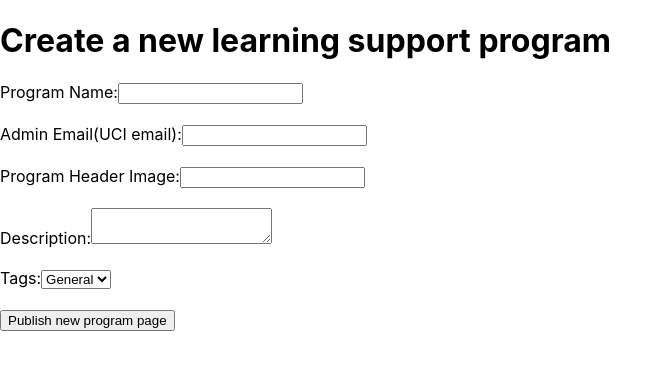
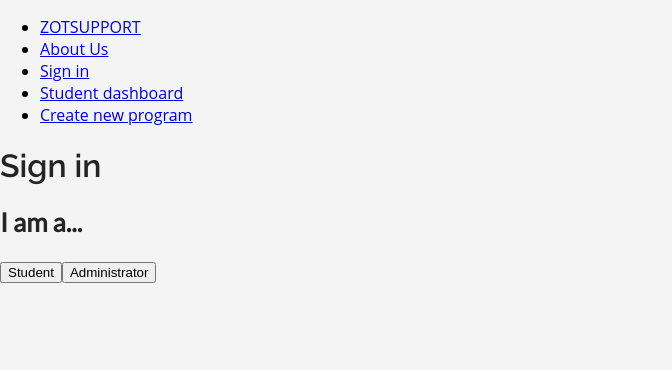
Before and after one commit to mezzaldi/ZOTSUPPORT, a React (Create React App) app in the folder frontend/: page /SignIn in a window 1280 px wide. Shown: the top 370 px of the page, without its empty margins (0-672 px from the left). Built offline with nearby package versions, Linux system fonts and the light colour scheme.

Commit message:
Set up page routing and global stylesheet

```diff
--- a/frontend/package.json
+++ b/frontend/package.json
@@ -7,8 +7,10 @@
     "@testing-library/react": "^13.4.0",
     "@testing-library/user-event": "^13.5.0",
     "axios": "^1.6.5",
+    "node-sass": "^7.0.3",
     "react": "^18.2.0",
     "react-dom": "^18.2.0",
+    "react-router-dom": "^6.21.3",
     "react-scripts": "5.0.1",
     "web-vitals": "^2.1.4"
   },
--- a/frontend/public/index.html
+++ b/frontend/public/index.html
@@ -24,6 +24,13 @@
       work correctly both with client-side routing and a non-root public URL.
       Learn how to configure a non-root public URL by running `npm run build`.
     -->
+
+    <!-- Google fonts import -->
+    <link rel="preconnect" href="https://fonts.googleapis.com">
+    <link rel="preconnect" href="https://fonts.gstatic.com" crossorigin>
+    <link href="https://fonts.googleapis.com/css2?family=Raleway:wght@600&display=swap" rel="stylesheet">
+    <link href="https://fonts.googleapis.com/css2?family=Lato&display=swap" rel="stylesheet">
+
     <title>React App</title>
   </head>
   <body>
--- a/frontend/src/App.js
+++ b/frontend/src/App.js
@@ -1,13 +1,32 @@
 // App.js
 import React from 'react';
-import Program from './CreateProgram';
+import { BrowserRouter as Router, Route, Routes } from 'react-router-dom';
+
+// pages
+import CreateNewProgramPage from './routes/CreateNewProgramPage';
+import LandingPage from './routes/LandingPage';
+import AboutUsPage from './routes/AboutUsPage';
+import SignInPage from './routes/SignInPage';
+import StudentDashboardPage from './routes/StudentDashboard';
+
+// components
+import Navbar from './components/Navbar';
+
+// global stylesheet
+import './styles.scss';
 
 const App = () => {
   return (
-    <div>
-      <h1>Create a new learning support program</h1>
-      <Program/>
-    </div>
+    <Router>
+      <Navbar/>
+      <Routes>
+        <Route path="/" element={<LandingPage/>} />
+        <Route path="/SignIn" element={<SignInPage/>} />
+        <Route path="/AboutUs" element={<AboutUsPage/>} />
+        <Route path="/CreateNewProgram" element={<CreateNewProgramPage/>} />
+        <Route path="/StudentDashboard" element={<StudentDashboardPage/>} />
+      </Routes>
+    </Router>
   );
 };
 
--- /dev/null
+++ b/frontend/src/components/Navbar.js
@@ -0,0 +1,19 @@
+import React from 'react';
+import { Link } from 'react-router-dom';
+
+const Navbar = () => {
+  return (
+    <nav>
+      <ul>
+        <li><Link to="/">ZOTSUPPORT</Link></li>
+        <li><Link to="/AboutUs">About Us</Link></li>
+        <li><Link to="/SignIn">Sign in</Link></li>
+        <li><Link to="/StudentDashboard">Student dashboard</Link></li>
+
+        <li><Link to="/CreateNewProgram">Create new program</Link></li>
+      </ul>
+    </nav>
+  );
+};
+
+export default Navbar;
--- a/frontend/src/index.css
+++ /dev/null
@@ -1,13 +0,0 @@
-body {
-  margin: 0;
-  font-family: -apple-system, BlinkMacSystemFont, 'Segoe UI', 'Roboto', 'Oxygen',
-    'Ubuntu', 'Cantarell', 'Fira Sans', 'Droid Sans', 'Helvetica Neue',
-    sans-serif;
-  -webkit-font-smoothing: antialiased;
-  -moz-osx-font-smoothing: grayscale;
-}
-
-code {
-  font-family: source-code-pro, Menlo, Monaco, Consolas, 'Courier New',
-    monospace;
-}
--- a/frontend/src/index.js
+++ b/frontend/src/index.js
@@ -1,6 +1,5 @@
 import React from 'react';
 import ReactDOM from 'react-dom/client';
-import './index.css';
 import App from './App';
 import reportWebVitals from './reportWebVitals';
 
--- /dev/null
+++ b/frontend/src/routes/AboutUsPage.js
@@ -0,0 +1,12 @@
+import React from 'react';
+
+const AboutUsPage = () => {
+  return (
+    <div>
+      <h1>About us</h1>
+
+    </div>
+  );
+};
+
+export default AboutUsPage;
--- /dev/null
+++ b/frontend/src/routes/CreateNewProgramPage.js
@@ -0,0 +1,13 @@
+import React from 'react';
+import Program from '../CreateProgram';
+
+const CreateNewProgramPage = () => {
+  return (
+    <div>
+      <h1>Create a new learning support program</h1>
+      <Program/>
+    </div>
+  );
+};
+
+export default CreateNewProgramPage;
--- /dev/null
+++ b/frontend/src/routes/LandingPage.js
@@ -0,0 +1,12 @@
+import React from 'react';
+
+const LandingPage = () => {
+  return (
+    <div>
+      <h1>Zot Support Landing Page</h1>
+      {/* Your page content goes here */}
+    </div>
+  );
+};
+
+export default LandingPage;
--- /dev/null
+++ b/frontend/src/routes/SignInPage.js
@@ -0,0 +1,14 @@
+import React from 'react';
+
+const SignInPage = () => {
+  return (
+    <div>
+      <h1>Sign in</h1>
+      <h2>I am a...</h2>
+      <button>Student</button>
+      <button>Administrator</button>
+    </div>
+  );
+};
+
+export default SignInPage;
--- /dev/null
+++ b/frontend/src/routes/StudentDashboard.js
@@ -0,0 +1,12 @@
+import React from 'react';
+
+const StudentDashboardPage = () => {
+  return (
+    <div>
+      <h1>Student name's Dashboard</h1>
+
+    </div>
+  );
+};
+
+export default StudentDashboardPage;
--- /dev/null
+++ b/frontend/src/styles.scss
@@ -0,0 +1,36 @@
+body {
+    font-family: 'Open Sans', sans-serif;
+    margin: 0;
+    padding: 0;
+    background-color: #f4f4f4;
+}
+
+h1 {
+    font-family: 'Raleway';
+    font-size: 32px;
+    color: #242424;
+}
+
+h2 {
+    font-family: 'Lato';
+    font-size: 26px;
+    color: #242424;
+}
+
+h3 {
+    font-family: 'Open Sans';
+    font-size: 20px;
+    color: #242424;
+}
+
+p {
+    font-family: 'Open Sans';
+    font-size: 16px;
+    color: #242424;
+}
+
+.subtext {
+    font-family: 'Open Sans';
+    font-size: 14px;
+    color: #242424;
+}
```
Also changed, not shown: 1 other file (tests, documents, lock files or other folders).
